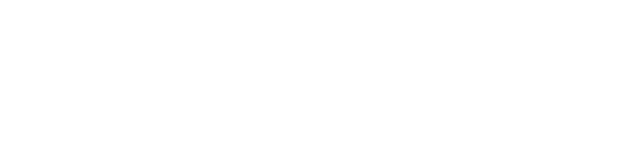
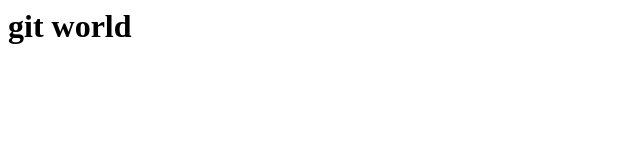
Before and after one commit to dodongworld/jason_ahn, a plain HTML site: page index.html in a window 1280 px wide. Shown: the whole page, without its empty margins (0-640 px from the left). Drawn offline with Linux system fonts and the light colour scheme.

Commit message:
git world 추가

```diff
--- a/index.html
+++ b/index.html
@@ -2,6 +2,8 @@
 
 <body>
 
+<H1>git world </H1>
+
 </body>
 
 </html>
```
